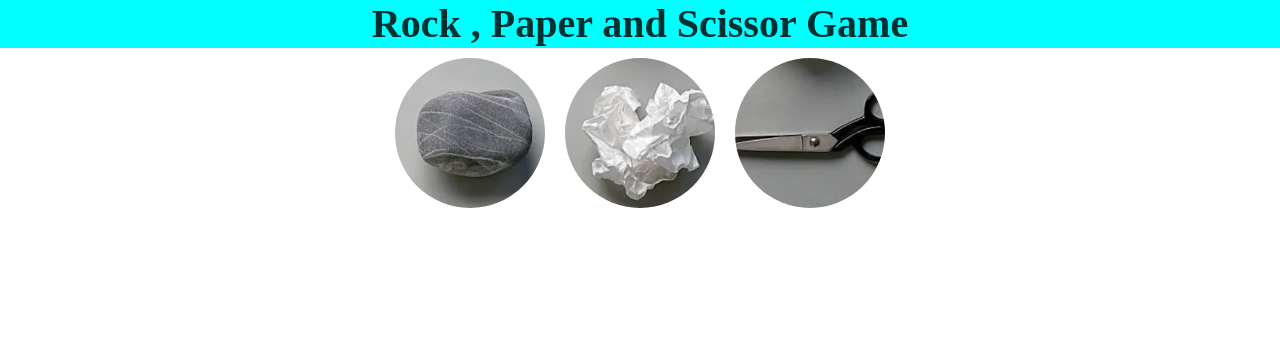
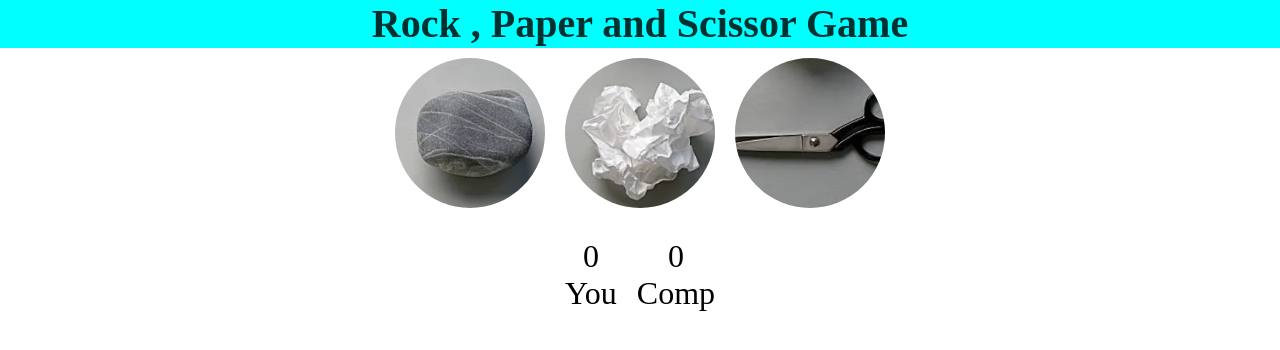
Before and after one commit to knowaraj/RockScissorPaper_js, a plain HTML site: page index.html in a window 1280 px wide. Drawn offline with Linux system fonts and the light colour scheme.

Commit message:
Scoreboard

```diff
--- a/index.html
+++ b/index.html
@@ -19,7 +19,16 @@
             <img src="/image/scissor.png" alt="scissorimg">
         </div>
     </div>
-
+    <div class="scores">
+        <div class="user-score">
+            <p class="uscore">0</p>
+            <p>You</p>
+        </div>
+        <div class="comp-score">
+            <p class="cscore">0</p>
+            <p>Comp</p>
+        </div>
+    </div>
 
     <script src="script.js"></script>
 </body>
--- a/style.css
+++ b/style.css
@@ -31,3 +31,10 @@ img{
     object-fit: cover;
     border-radius: 50%;
 }
+.scores{
+    margin: 20px;
+    display: flex;
+    justify-content: center;
+    font-size: 2rem;
+    gap: 20px;
+}
```
